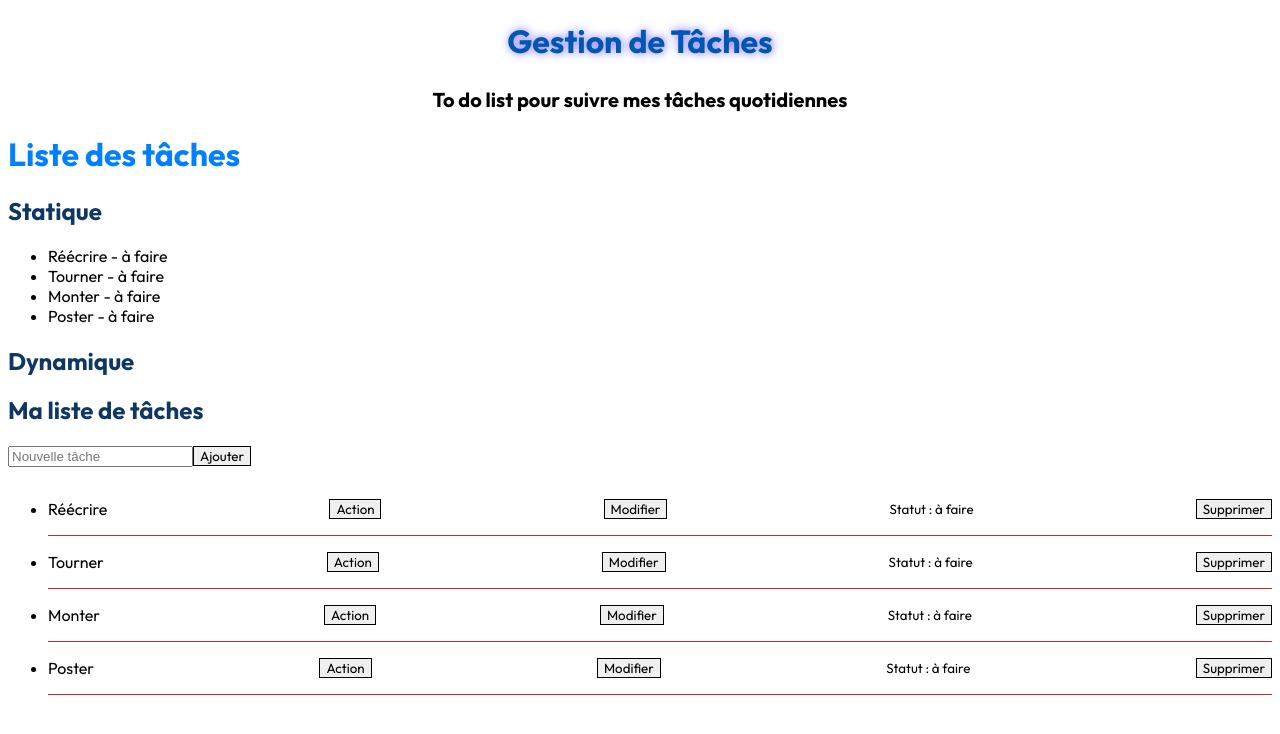
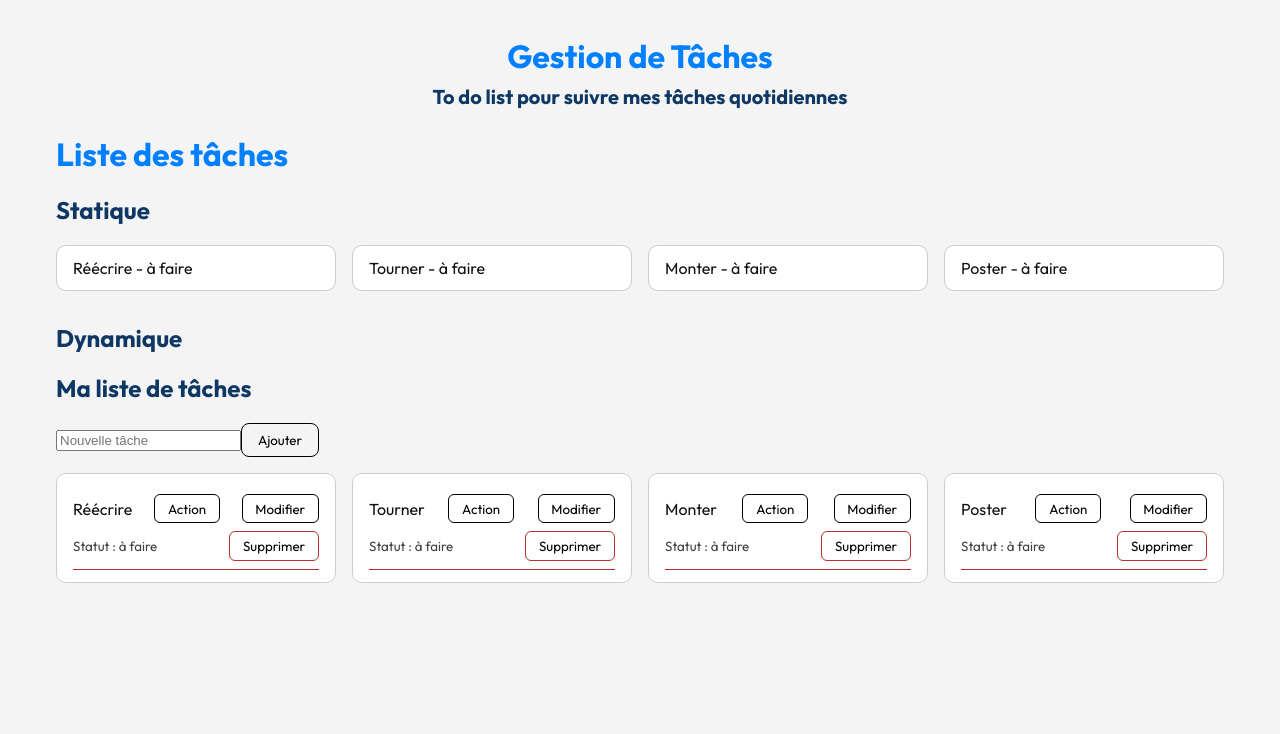
Before and after one commit to Alexandre-git-SDV/todo-list-app-frontend-angular, an Angular app: page / in a window 1280 px wide. Shown: the top 734 px of the page. Built offline with nearby package versions, Linux system fonts and the light colour scheme.

Commit message:
Update style.css

```diff
--- a/src/app/app.css
+++ b/src/app/app.css
@@ -1,28 +1,49 @@
 * {
-    align-items: center;
-    font-family: Outfit, sans-serif;
+  box-sizing: border-box;
+  font-family: Outfit, sans-serif;
+}
+
+:host {
+  display: block;
+  min-height: 100vh;
+  background: var(--bg-color);
+  color: var(--text-color);
+}
+
+/* Header */
+
+header {
+  text-align: center;
+  padding: 1.5rem 1rem 0;
 }
 
 h1, h2 {
-    text-align: center;
+  margin: 0.25rem 0;
 }
 
-h1, h2 :hover {
-    color: #0056b3;
-    transition: 0.2s;
-    cursor: pointer;
-    text-shadow: #756bff 1px 0 10px;
+/* Couleurs d’origine */
+h1 {
+  color: #0080ff;
 }
 
-button {
-    font-family: Outfit, sans-serif;
-    cursor: pointer;
-    border: royalblue 2px solid;
+h2 {
+  color: #0e3863;
 }
 
-button:hover {
-    background-color: #0080ff;
-    color: white;
-    transition: 0.2s;
-    transform: scale(1.05);
+/* Hover d’origine (je les garde) */
+h1:hover,
+h2:hover {
+  color: #0056b3;
+  transition: 0.2s;
+  cursor: pointer;
+  text-shadow: #756bff 1px 0 10px;
 }
+
+/* Conteneur principal de la liste */
+
+app-task-list {
+  display: block;
+  max-width: 1200px;
+  margin: 1.5rem auto 2rem;
+  padding: 0 1rem 2rem;
+}
--- a/src/app/tasks/task-list/task-list.css
+++ b/src/app/tasks/task-list/task-list.css
@@ -1,3 +1,5 @@
+/* Titres de la section */
+
 h1 {
   color: #0080ff;
 }
@@ -14,24 +16,53 @@ h2 {
 }
 
 h2:hover {
-    color: #0a2a4a;
+  color: #0056b3;
   transition: 0.2s;
   cursor: pointer;
-    text-shadow: #4a5a8a 1px 0 10px;
+  text-shadow: #756bff 1px 0 10px;
 }
 
-ul :hover {
-    background-color: transparent;
-    box-shadow: #0056b3 0 0 5px;
-    transition: 0.2s;
+/* Conteneur global de la liste */
+
+:host {
+  display: block;
+  max-width: 1200px;
+  margin: 0 auto;
 }
+
+/* UL en GRID = items côte à côte */
+
+ul {
+  list-style: none;
+  margin: 1rem 0 2rem;
+  padding: 0;
+
+  display: grid;
+  gap: 1rem;
+  grid-template-columns: repeat(auto-fit, minmax(260px, 1fr));
+}
+
+/* Chaque LI devient une "carte" */
+
+li {
+  background: var(--card-bg);
+  border: 1px solid var(--border-color);
+  border-radius: 10px;
+  padding: 0.75rem 1rem;
+}
+
+/* Bouton Ajouter */
 
 button {
     font-family: Outfit, sans-serif;
     cursor: pointer;
     border: black solid 1px;
+    padding: 0.5rem 1rem;
+    border-radius: 8px;
+    background: transparent;
 }
 
+/* Hover original conservé */
 button:hover {
     background-color: #0056b3;
     box-shadow: #0056b3 0 0 10px;
@@ -39,3 +70,11 @@ button:hover {
     transition: 0.2s;
     transform: scale(1.05);
 }
+
+/* Responsive : un peu plus aéré sur mobile */
+
+@media (max-width: 600px) {
+  ul {
+    grid-template-columns: 1fr;
+  }
+}
--- a/src/app/tasks/todo-item/todo-item.css
+++ b/src/app/tasks/todo-item/todo-item.css
@@ -1,31 +1,77 @@
-* {
-    display: flex;
-    align-items: center;
+/* Le composant lui-même */
+:host {
+  display: block;
 }
 
+/* Carte de tâche */
+
 .todo-item {
+  display: flex;
   flex-wrap: wrap;
+  align-items: center;
+  justify-content: space-between;
+  gap: 0.5rem;
+
   border-bottom: 1px solid #be3030;
-    justify-content: space-between;
+  padding: 0.5rem 0;
+
+  transition: 0.2s;
 }
 
+/* Hover sur la carte (tes valeurs d’origine) */
 .todo-item:hover {
   box-shadow: #0056b3 0 0 5px;
   transition: 0.2s;
   transform: scale(1.01);
 }
 
+/* Texte */
 
-button {
+.todo-item p,
+.todo-item small {
+  margin: 0;
+  color: var(--text-color);
+}
+
+.todo-item small {
+  opacity: 0.8;
+}
+
+/* Boutons */
+
+.todo-item button {
   font-family: Outfit, sans-serif;
   cursor: pointer;
   border: black solid 1px;
+  padding: 0.35rem 0.8rem;
+  border-radius: 6px;
+  background: transparent;
+  transition: 0.2s;
 }
 
-button:hover {
+/* Hover : je garde exactement ton style (#0056b3 + box-shadow) */
+.todo-item button:hover {
   background-color: #0056b3;
   box-shadow: #0056b3 0 0 10px;
   color: white;
-    transition: 0.2s;
   transform: scale(1.05);
 }
+
+/* Bouton supprimer avec bord rouge (optionnel mais sympa) */
+.todo-item button.delete {
+  border-color: #be3030;
+}
+
+/* Responsive : sur mobile on met tout en colonne */
+
+@media (max-width: 600px) {
+  .todo-item {
+    flex-direction: column;
+    align-items: flex-start;
+  }
+
+  .todo-item button {
+    width: 100%;
+    text-align: center;
+  }
+}
--- a/src/styles.css
+++ b/src/styles.css
@@ -1 +1,26 @@
-/* You can add global styles to this file, and also import other style files */
+/* Thème clair */
+:root {
+  --bg-color: #f4f4f4;
+  --text-color: #111;
+  --card-bg: #ffffff;
+  --border-color: #cccccc;
+
+  --accent: #0056b3;
+}
+
+/* Thème sombre */
+body.dark {
+  --bg-color: #121212;
+  --text-color: #f5f5f5;
+  --card-bg: #1f1f1f;
+  --border-color: #444444;
+
+  --accent: #4f7cff;
+}
+
+/* Application globale */
+body {
+  background: var(--bg-color);
+  color: var(--text-color);
+  transition: background 0.25s linear, color 0.25s linear;
+}
```
Lines whose indentation alone changed are shown as unchanged.
